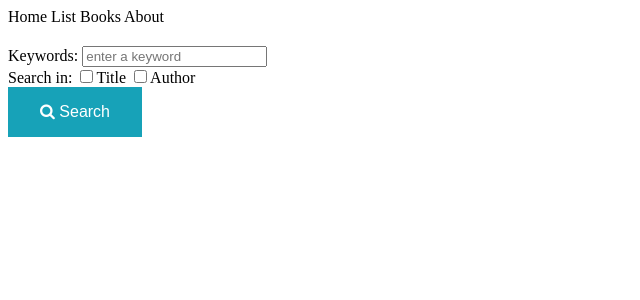
After one commit to MAlharbi-dev/libraryprojectRepo, a Django app: page /books/html5/search/ in a window 1280 px wide. The commit adds this page. Shown: the top 300 px of the page, without its empty margins (0-640 px from the left). Run offline with Django 5.2, Linux system fonts and the light colour scheme.

Commit message:
Lab 6  A complete webpage example with html form and Handling form

```diff
--- a/apps/bookmodule/urls.py
+++ b/apps/bookmodule/urls.py
@@ -7,4 +7,6 @@ urlpatterns = [
  path('list_books/', views.list_books, name= "books.list_books"),
  path('<int:bookId>/', views.viewbook, name="books.viewbook"),
  path('aboutus/', views.aboutus, name="books.aboutus"),
+ path('search/', views.search_view, name='search'),
+
 ]
--- /dev/null
+++ b/apps/templates/books/html5/search/search.html
@@ -0,0 +1,38 @@
+<!-- books/templates/books/search.html -->
+{% extends "layouts/base.html" %}
+{% load static %}
+
+{% block title %}Searching Page{% endblock %}
+
+{% block stylesheets %}
+<style>
+.searchForm {
+    margin-top: 20px;
+}
+button {
+    color: #fff;
+    background-color: #17a2b8;
+    border: none;
+    padding: 16px 32px;
+    font-size: 16px;
+    cursor: pointer;
+}
+button:hover {
+    background-color: green;
+}
+</style>
+{% endblock %}
+
+{% block content %}
+<form class="searchForm" method="post" action="{% url 'search' %}">
+    {% csrf_token %}
+    <label>Keywords:</label>
+    <input type="text" name="keyword" placeholder="enter a keyword" required>
+    <br/>
+    <label>Search in:</label>
+    <input type="checkbox" name="option1" id="option1"><label for="option1">Title</label>
+    <input type="checkbox" name="option2" id="option2"><label for="option2">Author</label>
+    <br/>
+    <button type="submit"><i class="fa fa-search"></i> Search</button>
+</form>
+{% endblock %}
--- a/apps/templates/layouts/base.html
+++ b/apps/templates/layouts/base.html
@@ -2,6 +2,7 @@
 <html>
 {% load static %}
 <head>
+    <link rel="stylesheet" href="https://cdnjs.cloudflare.com/ajax/libs/fontawesome/4.7.0/css/font-awesome.min.css">
     <title>{% block title %} {% endblock title %}</title>
     <meta name="keywords" content="Books, recent, Learning, library">
     <meta name="description" content="Books website">
--- a/libraryproject/urls.py
+++ b/libraryproject/urls.py
@@ -28,5 +28,6 @@ urlpatterns = [
     path('books/html5/text/formatting', lambda request: render(request, 'books/html5/text/formatting/formatting.html'), name='html5-links'),
     path('books/html5/text/listing', lambda request: render(request, 'books/html5/text/listing/listing.html'), name='html5-links'),
     path('books/html5/tables/', lambda request: render(request, 'books/html5/tables/tables.html'), name='html5-links'),
+    path('books/html5/search/', lambda request: render(request, 'books/html5/search/search.html'), name='search'),
 
 ]
```
Also changed, not shown: apps/bookmodule/views.py (+24 -0 lines), apps/templates/books/html5/list/book_list.html (added, +49 -0 lines).
